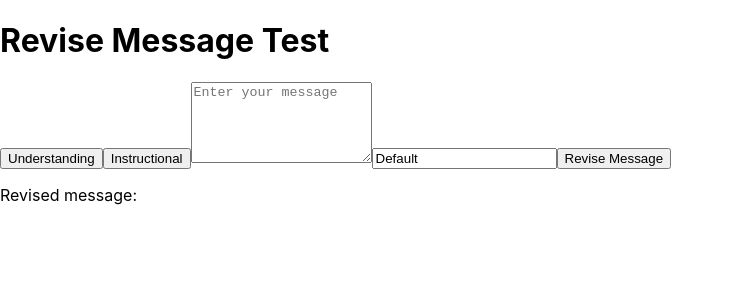
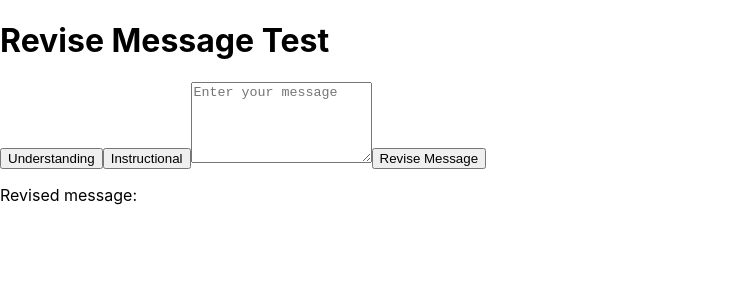
Before and after one commit to jaythomason-projects/helpify, a React (Create React App) app: page / in a window 1280 px wide. Shown: the top 300 px of the page, without its empty margins (0-734 px from the left). Built offline with nearby package versions, Linux system fonts and the light colour scheme.

Commit message:
refactor: rename vars, add console.logs

```diff
--- a/src/components/main/form/form.js
+++ b/src/components/main/form/form.js
@@ -1,7 +1,7 @@
-import React, { useState } from 'react';
+import React, { useState, useEffect } from 'react';
 import { reviseMessage } from './reviseMessage';
 
-export default function Form() {
+function Form() {
   const [message, setMessage] = useState('');
   const [revisedMessage, setRevisedMessage] = useState('');
   const [selectedTab, setSelectedTab] = useState(null);
@@ -16,6 +16,10 @@ export default function Form() {
       setInstruction(clickedTab);
     }
   };
+
+  useEffect(() => {
+    console.log("Selected tab: ", instruction);
+  }, [instruction]);
 
   return (
     <div>
@@ -32,12 +36,6 @@ export default function Form() {
         placeholder='Enter your message'
         rows={5}
       />
-      <input
-        type="text"
-        value={instruction}
-        onChange={(e) => setInstruction(e.target.value)}
-        placeholder="Enter instruction"
-      />
       <button onClick={() => reviseMessage(message, instruction, setRevisedMessage)}>
         Revise Message
       </button>
@@ -46,3 +44,5 @@ export default function Form() {
     </div>
   );
 }
+
+export default Form;
--- a/src/components/main/form/reviseMessage.js
+++ b/src/components/main/form/reviseMessage.js
@@ -14,13 +14,14 @@ export const reviseMessage = async (message, instruction, setRevisedMessage) =>
       prompt = 'This message contains technical instructions. Make these instructions simple and easy to follow.';
       break;
     default:
-      throw new Error('Invalid instruction value');
+      prompt = 'Make this message sound clear, concise and professional.';
+      throw new Error('Invalid instruction value. Set to default.');
   }
 
   try {
     const result = await chatgptService.reviseMessage(message, prompt);
     setRevisedMessage(result);
-    console.log({ prompt })
+    console.log("Instructions: ", prompt)
   } catch (error) {
     console.error("Error revising message: ", error);
   }
--- a/src/services/chatgptService.js
+++ b/src/services/chatgptService.js
@@ -1,7 +1,7 @@
 import { Configuration, OpenAIApi } from "openai";
 
 const apiKey = process.env.REACT_APP_CHATGPT_API_KEY;
-console.log("API key: ", apiKey);
+//console.log("API key: ", apiKey);
 
 if (!apiKey) {
   throw new Error("API key is not set in the .env file")
```
